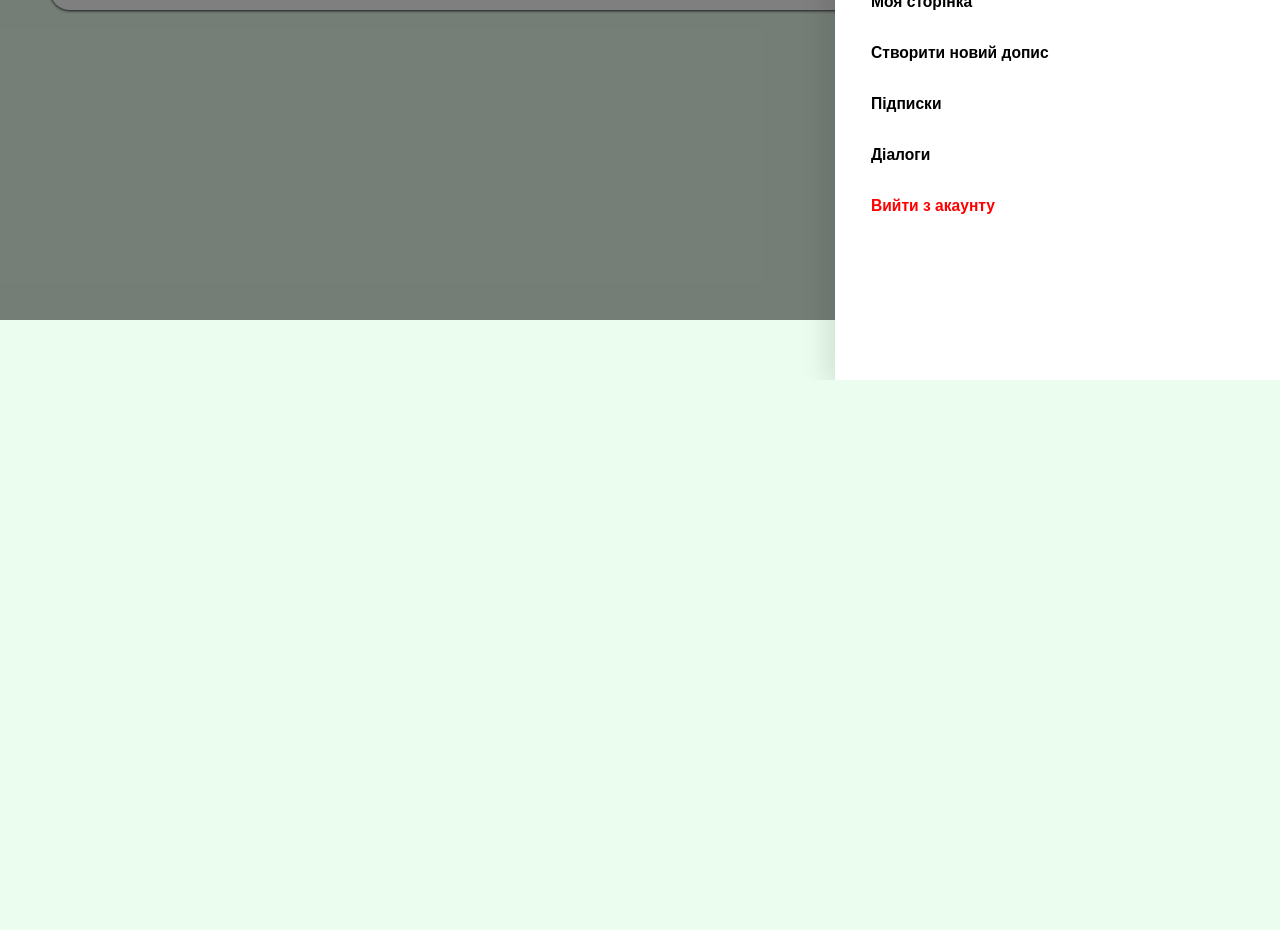
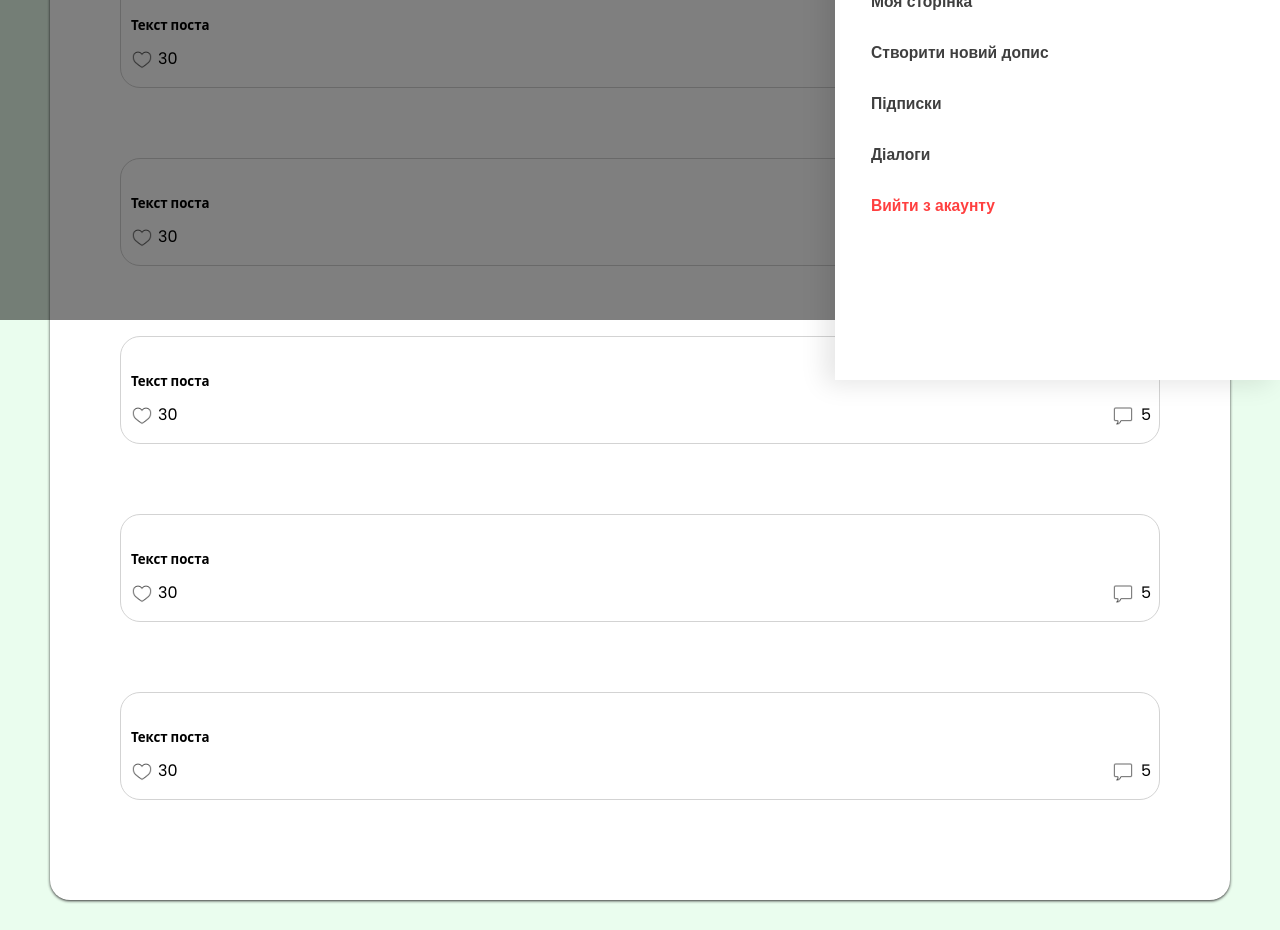
Before and after one commit to Sl0wdive/MERN-Social-Media-Frontend, a React (Create React App) app: page / in a window 1280 px wide. Shown: the part 480-1410 px from the top of the page. Before the commit the page ends 860 px from the top, so only its background shows below. Built offline with nearby package versions, Linux system fonts and the light colour scheme.

Commit message:
some changes

```diff
--- a/src/App.js
+++ b/src/App.js
@@ -1,5 +1,6 @@
 function App() {
   return (
+
     <div className="Wrapper">
       <div className="DrawerShadow">
         <div className="Drawer">
@@ -56,9 +57,8 @@ function App() {
           <div className="BottomPost">
             <div className="BPLeft">
               <button className="ButtonLike">
-                <img width={20} height ={20} src = "/img/like.png" alt="/img/likefilled.png"/>
+                <img width={20} height ={20} src = "/img/like.png" alt="like"/>
               </button>
-
               <p>30</p>
             </div>
             <div className="BPRight">
@@ -69,6 +69,96 @@ function App() {
             </div>
           </div>
         </div>
+
+
+        <div className="Post">
+          <img src=""/>
+          <h5> Текст поста</h5>
+          <div className="BottomPost">
+            <div className="BPLeft">
+              <button className="ButtonLike">
+                <img width={20} height ={20} src = "/img/like.png" alt="like"/>
+              </button>
+              <p>30</p>
+            </div>
+            <div className="BPRight">
+              <button className="ButtonComment">
+                <img width={20} height ={20} src = "/img/comment.png" />
+              </button>
+              <p>5</p>
+            </div>
+          </div>
+        </div><div className="Post">
+          <img src=""/>
+          <h5> Текст поста</h5>
+          <div className="BottomPost">
+            <div className="BPLeft">
+              <button className="ButtonLike">
+                <img width={20} height ={20} src = "/img/like.png" alt="like"/>
+              </button>
+              <p>30</p>
+            </div>
+            <div className="BPRight">
+              <button className="ButtonComment">
+                <img width={20} height ={20} src = "/img/comment.png" />
+              </button>
+              <p>5</p>
+            </div>
+          </div>
+        </div><div className="Post">
+          <img src=""/>
+          <h5> Текст поста</h5>
+          <div className="BottomPost">
+            <div className="BPLeft">
+              <button className="ButtonLike">
+                <img width={20} height ={20} src = "/img/like.png" alt="like"/>
+              </button>
+              <p>30</p>
+            </div>
+            <div className="BPRight">
+              <button className="ButtonComment">
+                <img width={20} height ={20} src = "/img/comment.png" />
+              </button>
+              <p>5</p>
+            </div>
+          </div>
+        </div><div className="Post">
+          <img src=""/>
+          <h5> Текст поста</h5>
+          <div className="BottomPost">
+            <div className="BPLeft">
+              <button className="ButtonLike">
+                <img width={20} height ={20} src = "/img/like.png" alt="like"/>
+              </button>
+              <p>30</p>
+            </div>
+            <div className="BPRight">
+              <button className="ButtonComment">
+                <img width={20} height ={20} src = "/img/comment.png" />
+              </button>
+              <p>5</p>
+            </div>
+          </div>
+        </div><div className="Post">
+          <img src=""/>
+          <h5> Текст поста</h5>
+          <div className="BottomPost">
+            <div className="BPLeft">
+              <button className="ButtonLike">
+                <img width={20} height ={20} src = "/img/like.png" alt="like"/>
+              </button>
+              <p>30</p>
+            </div>
+            <div className="BPRight">
+              <button className="ButtonComment">
+                <img width={20} height ={20} src = "/img/comment.png" />
+              </button>
+              <p>5</p>
+            </div>
+          </div>
+        </div>
+
+
       </div>
     </div>
   );
--- a/src/index.scss
+++ b/src/index.scss
@@ -4,6 +4,7 @@ body {
   -webkit-font-smoothing: antialiased;
   -moz-osx-font-smoothing: grayscale;
   background-color: rgb(234, 253, 238);
+  height: 100%;
 }
 
 .Wrapper{
@@ -97,6 +98,11 @@ header {
       border: none;
       background: none;
       cursor: pointer;
+
+      opacity: 0.8;
+      &:hover{
+        opacity: 1;
+      }
     }
 
     .ButtonComment
@@ -107,6 +113,11 @@ header {
       border: none;
       background: none;
       cursor: pointer;
+
+      opacity: 0.8;
+      &:hover{
+        opacity: 1;
+      }
     }
   }
 }
@@ -118,6 +129,7 @@ header {
   height: 100%;
   background: rgba(0, 0, 0, 0.5);
   z-index: 1;
+
 }
 
 .Drawer{
@@ -139,6 +151,10 @@ header {
     border: none;
     background: none;
     cursor: pointer;
+    opacity: 0.75;
+      &:hover{
+        opacity: 1;
+      }
   }
 
   .ButtonLogout{
```
